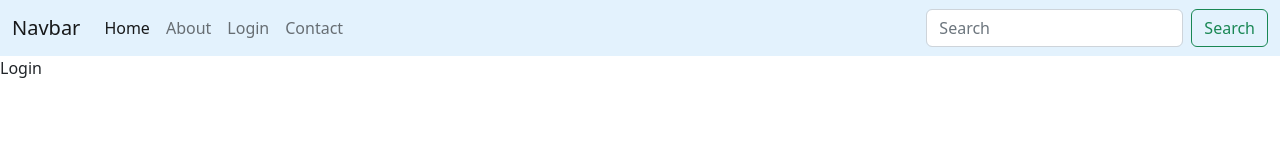
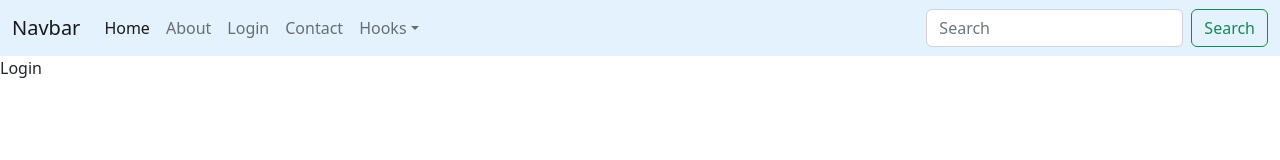
Before and after one commit to awais882s/use-effect, a React (Create React App) app: page / in a window 1280 px wide. Shown: the top 160 px of the page. Built offline with nearby package versions, Linux system fonts and the light colour scheme.

Commit message:
drop down adds

```diff
--- a/src/components/Header/Header.js
+++ b/src/components/Header/Header.js
@@ -24,6 +24,18 @@ export default function Header() {
                             <li class="nav-item">
                                 <Link to="/contact" className='nav-link'>Contact</Link>
                             </li>
+                            <li class="nav-item dropdown">
+                                <a class="nav-link dropdown-toggle" href="void:()" id="navbarDropdown" role="button" data-bs-toggle="dropdown" aria-expanded="false">
+                                    Hooks
+                                </a>
+                                <ul class="dropdown-menu" aria-labelledby="navbarDropdown">
+                                    <li><a class="dropdown-item" href="void:()">useState</a></li>
+                                    <li><a class="dropdown-item" href="void:()">Another action</a></li>
+                                    <li><hr class="dropdown-divider" /></li>
+                                    <li><a class="dropdown-item" href="void:()">Something else here</a></li>
+                                </ul>
+                            </li>
+
                         </ul>
                         <form class="d-flex" role="search">
                             <input class="form-control me-2" type="search" placeholder="Search" aria-label="Search" />
```
